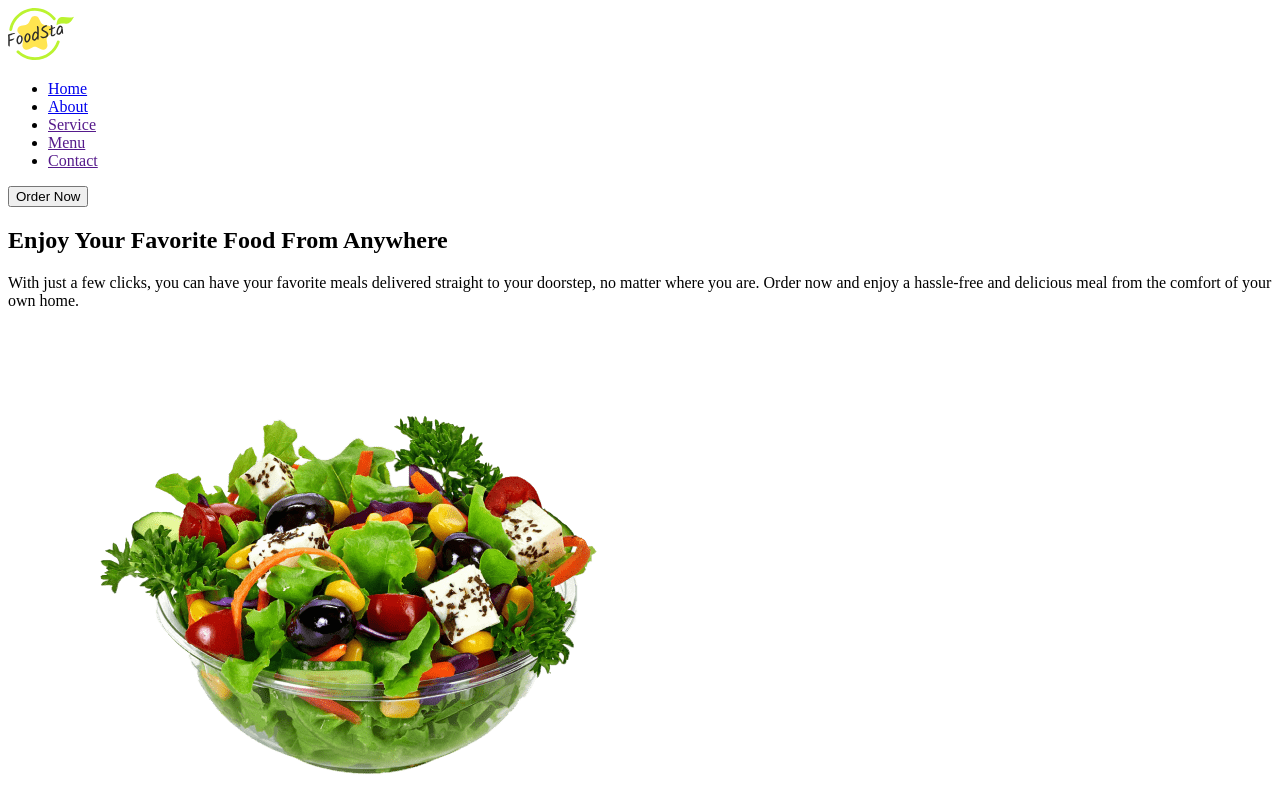
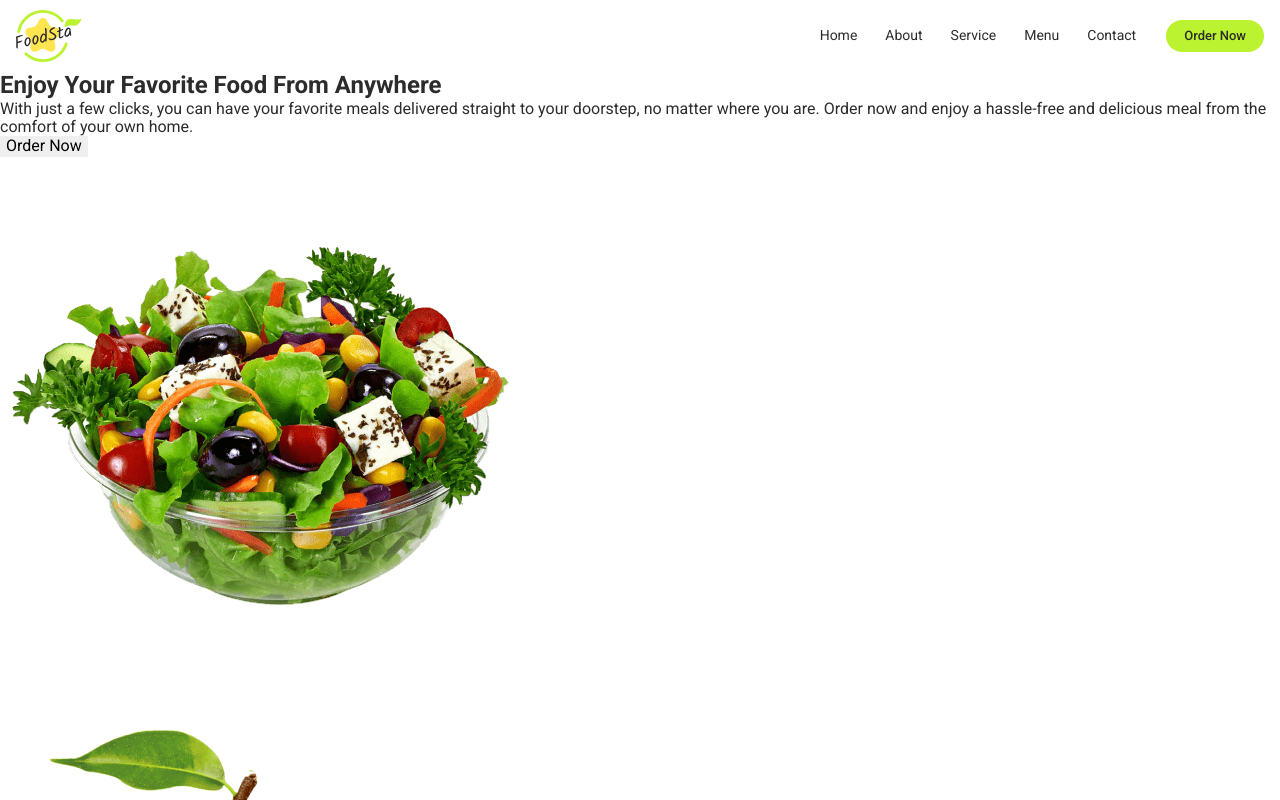
Before and after one commit to NataliaPot/HP1, a plain HTML site: page index.html in a window 1280 px wide. Shown: the top 800 px of the page. Drawn offline with nearby package versions, Linux system fonts and the light colour scheme.

Commit message:
add header styles

```diff
--- /dev/null
+++ b/css/styles.css
@@ -0,0 +1,91 @@
+:root {
+    --main-background-color: #FEFEFE;
+    --main-text-color: #2C2C2C;
+    --yellow: #FFE550;
+    --green: #BBF330;
+    --white: #fff;
+}
+
+body {
+    font-family: "Roboto", sans-serif;
+    background-color: var(--white);
+    color: var(--main-text-color);
+}
+
+a {
+    text-decoration: none;
+}
+
+ul {
+    list-style: none;
+    padding-left: 0;
+    margin: 0;
+}
+
+h1,
+h2,
+h3,
+h4,
+h5,
+h6,
+p {
+    margin: 0;
+}
+
+img {
+    display: block;
+}
+
+button {
+    cursor: pointer;
+    font-family: inherit;
+    border: none;
+}
+
+.container {
+    max-width: 1280px;
+    padding: 0 16px;
+    margin: 0 auto;
+}
+
+.header-container {
+    display: flex;
+    align-items: center;
+}
+
+.header-logo {
+    margin-right: auto;
+}
+
+.header-nav-list {
+    display: flex;
+    gap: 28px;
+}
+
+.header-nav {}
+
+.header-nav-link {
+    display: block;
+    font-size: 14px;
+    line-height: 1.14;
+    color: var(--main-text-color);
+    padding: 28px 0;
+}
+
+.header-nav-link:hover,
+.header-nav-link:focus {
+    color: var(--green);
+    font-weight: 700;
+    text-decoration: underline;
+}
+
+.header-button {
+    background-color: var(--green);
+    border-radius: 30px;
+    color: var(--main-text-color);
+    font-weight: 500;
+    font-size: 13px;
+    line-height: 1.5;
+    padding: 6px 18px;
+    margin-left: 30px;
+}
--- a/index.html
+++ b/index.html
@@ -3,11 +3,26 @@
   <head>
     <meta charset="UTF-8" />
     <meta name="viewport" content="width=device-width, initial-scale=1.0" />
+    <link rel="preconnect" href="https://fonts.googleapis.com" />
+    <link rel="preconnect" href="https://fonts.gstatic.com" crossorigin />
+    <link
+      rel="stylesheet"
+      href="https://cdnjs.cloudflare.com/ajax/libs/modern-normalize/3.0.0/modern-normalize.min.css"
+      integrity="sha512-3axTZ/bKFZH5/qLFTl4U+mDbBDFW+5QO5L7D1HnOhlhJbcNDIVJxoNm6It77g0eUdzfKZlHirayqRC2qJaAOJw=="
+      crossorigin="anonymous"
+      referrerpolicy="no-referrer"
+    />
+    <link
+      href="https://fonts.googleapis.com/css2?family=Inter:ital,opsz@0,14..32;1,14..32&family=Kalam&family=Roboto:wght@400;500;700&display=swap"
+      rel="stylesheet"
+    />
+    <link rel="stylesheet" href="./css/styles.css" />
     <title>Food delivery</title>
   </head>
   <body>
     <header>
-      <a href="./index.html">
+      <div class="container header-container">
+        <a class="header-logo" href="./index.html">
           <img
             src="./images/logo.svg"
             alt="foodsta logo"
@@ -15,16 +30,17 @@
             height="52"
           />
         </a>
-      <nav>
-        <ul>
-          <li><a href="#hero">Home</a></li>
-          <li><a href="#about">About</a></li>
-          <li><a href="">Service</a></li>
-          <li><a href="">Menu</a></li>
-          <li><a href="">Contact</a></li>
+        <nav class="header-nav">
+          <ul class="header-nav-list">
+            <li><a class="header-nav-link" href="#hero">Home</a></li>
+            <li><a class="header-nav-link" href="#about">About</a></li>
+            <li><a class="header-nav-link" href="">Service</a></li>
+            <li><a class="header-nav-link" href="">Menu</a></li>
+            <li><a class="header-nav-link" href="">Contact</a></li>
           </ul>
         </nav>
-      <button type="button">Order Now</button>
+        <button class="header-button" type="button">Order Now</button>
+      </div>
     </header>
     <main>
       <section id="hero">
```
Lines whose indentation alone changed are shown as unchanged.
